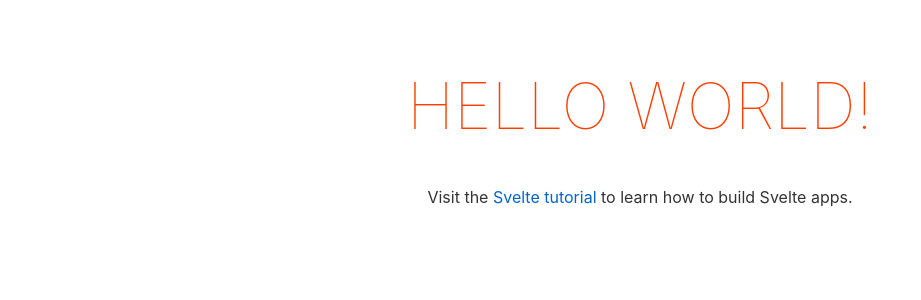
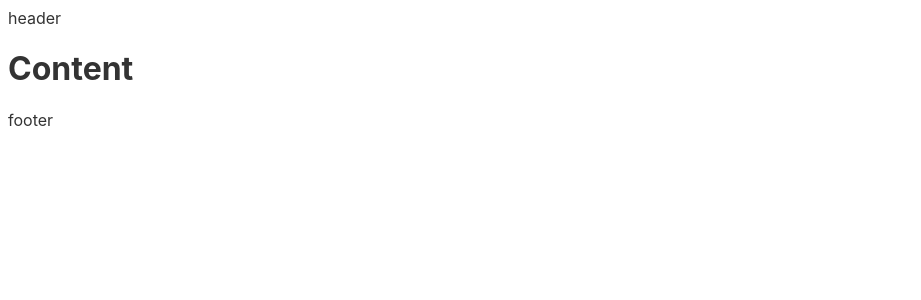
Before and after one commit to marcospss/svelte-movie-db, a Svelte app: page / in a window 1280 px wide. Shown: the top 300 px of the page, without its empty margins (0-921 px from the left). Built offline with nearby package versions, Linux system fonts and the light colour scheme.

Commit message:
initial structure

```diff
--- a/src/App.svelte
+++ b/src/App.svelte
@@ -1,30 +1,9 @@
 <script lang="ts">
-	export let name: string;
+	import Header from './components/Header.svelte';
+	import Footer from './components/Footer.svelte';
 </script>
-
+<Header />
 <main>
-	<h1>Hello {name}!</h1>
-	<p>Visit the <a href="https://svelte.dev/tutorial">Svelte tutorial</a> to learn how to build Svelte apps.</p>
+	<h1>Content</h1>
 </main>
-
-<style>
-	main {
-		text-align: center;
-		padding: 1em;
-		max-width: 240px;
-		margin: 0 auto;
-	}
-
-	h1 {
-		color: #ff3e00;
-		text-transform: uppercase;
-		font-size: 4em;
-		font-weight: 100;
-	}
-
-	@media (min-width: 640px) {
-		main {
-			max-width: none;
-		}
-	}
-</style>
+<Footer />
--- /dev/null
+++ b/src/components/Footer.svelte
@@ -0,0 +1,5 @@
+<footer>
+	footer
+</footer>
+
+<style></style>
--- /dev/null
+++ b/src/components/Header.svelte
@@ -0,0 +1,5 @@
+<header>
+	header
+</header>
+
+<style></style>
```
